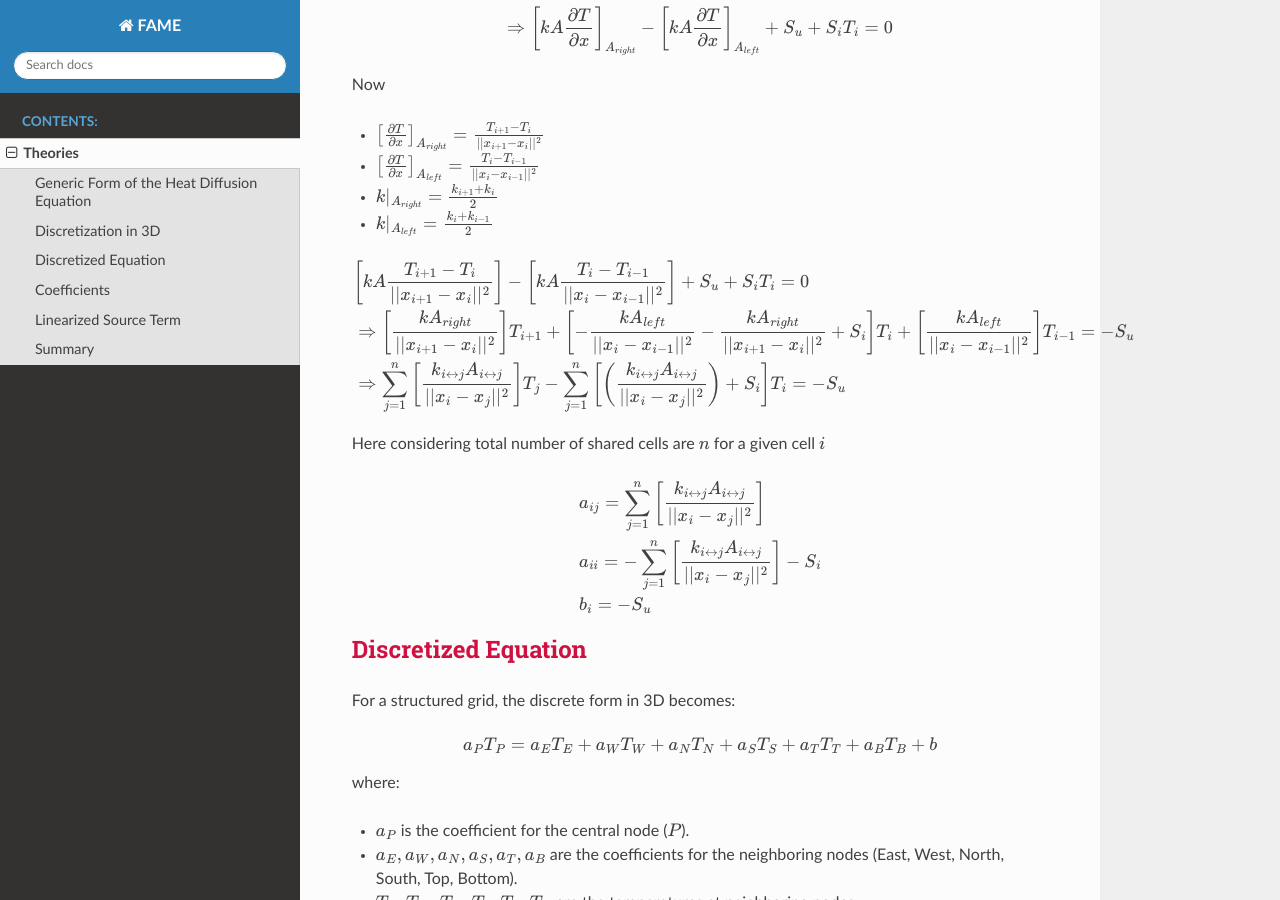
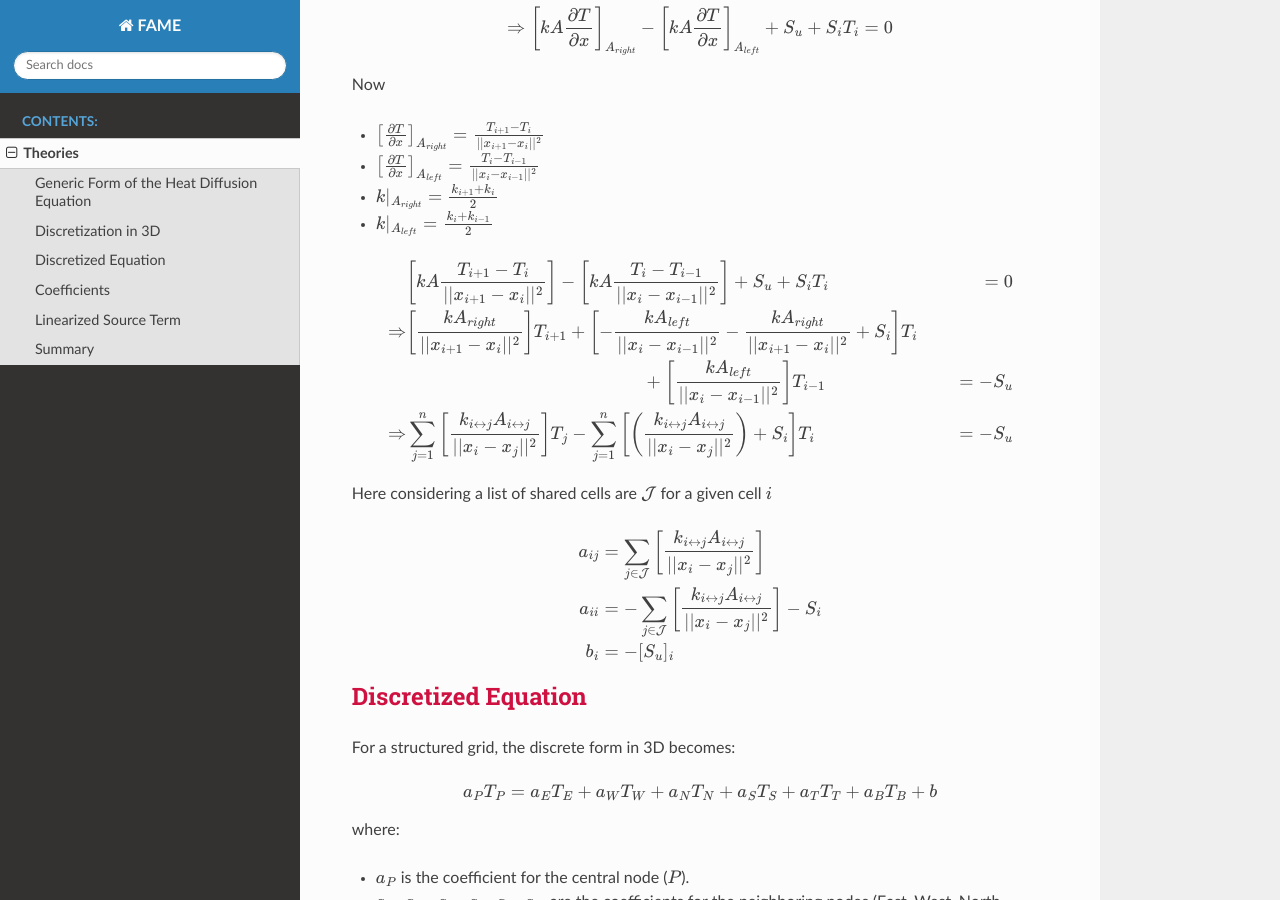
Before and after one commit to neoceph/FAME, a Sphinx documentation site: the page built from docs/source/theories/heatDiffusion.rst, in a window 1280 px wide and 900 px high, scrolled down 1265 px. Built offline with Sphinx 7.4.7 and the Read the Docs theme 3.1.0, drawn with Linux system fonts in a browser that asks for light colours; pages that are not in the unit, such as notebooks, are missing from menus.

Commit message:
fixed issue with latex compilation for aligned equation

```diff
--- a/docs/source/theories/heatDiffusion.rst
+++ b/docs/source/theories/heatDiffusion.rst
@@ -58,22 +58,21 @@ Now
 
 
 .. math::
+    \begin{aligned}
+        & \left[kA \frac{T_{i+1}-T_i}{||x_{i+1} - x_i||^2} \right ] - \left[kA \frac{T_{i}-T_{i-1}}{||x_i-x_{i-1}||^2} \right] + S_u + S_i T_i & = 0 \\
+        \Rightarrow & \left[ \frac{kA_{right}}{||x_{i+1} - x_i||^2} \right]T_{i+1} + \left[-\frac{kA_{left}}{||x_{i} - x_{i-1}||^2} -\frac{kA_{right}}{||x_{i+1} - x_i||^2} + S_i \right]T_{i} \\
+            & \hspace{6.25 cm} + \left[ \frac{kA_{left}}{||x_{i} - x_{i-1}||^2} \right]T_{i-1} & = -S_u \\
+        \Rightarrow & \sum_{j=1}^n\left[ \frac{k_{i \leftrightarrow j}A_{i \leftrightarrow j}}{||x_{i} - x_{j}||^2} \right]T_{j} -\sum_{j=1}^n\left[\left(\frac{k_{i \leftrightarrow j}A_{i \leftrightarrow j}}{||x_{i} - x_{j}||^2}\right) + S_i  \right]T_{i} & = -S_u \\
+    \end{aligned}
 
-    \begin{align*}
-        & \left[kA \frac{T_{i+1}-T_i}{||x_{i+1} - x_i||^2} \right] - \left[kA \frac{T_{i}-T_{i-1}}{||x_i-x_{i-1}||^2} \right] + S_u + S_i T_i = 0    \\
-        & \Rightarrow \left[ \frac{kA_{right}}{||x_{i+1} - x_i||^2} \right]T_{i+1} + \left[-\frac{kA_{left}}{||x_{i} - x_{i-1}||^2} -\frac{kA_{right}}{||x_{i+1} - x_i||^2} + S_i \right]T_{i} + \left[ \frac{kA_{left}}{||x_{i} - x_{i-1}||^2} \right]T_{i-1} = -S_u   \\
-        & \Rightarrow \sum_{j=1}^n\left[ \frac{k_{i \leftrightarrow j}A_{i \leftrightarrow j}}{||x_{i} - x_{j}||^2} \right]T_{j} -\sum_{j=1}^n\left[\left(\frac{k_{i \leftrightarrow j}A_{i \leftrightarrow j}}{||x_{i} - x_{j}||^2}\right) + S_i  \right]T_{i} = -S_u
-    \end{align*}
-
-Here considering total number of shared cells are :math:`n` for a given cell :math:`i`
+Here considering a list of shared cells are :math:`\mathcal{J}` for a given cell :math:`i`
 
 .. math::
-    \begin{align*}
-        & a_{ij} = \sum_{j=1}^n\left[ \frac{k_{i \leftrightarrow j}A_{i \leftrightarrow j}}{||x_{i} - x_{j}||^2} \right]    \\
-        & a_{ii} = -\sum_{j=1}^n\left[\frac{k_{i \leftrightarrow j}A_{i \leftrightarrow j}}{||x_{i} - x_{j}||^2}\right] - S_i  \\
-        & b_{i} = -S_u
-    \end{align*}
-
+    \begin{aligned}
+        a_{ij} &= \sum_{j \in \mathcal{J}}\left[ \frac{k_{i \leftrightarrow j}A_{i \leftrightarrow j}}{||x_{i} - x_{j}||^2} \right] \\
+        a_{ii} &= -\sum_{j \in \mathcal{J}}\left[\frac{k_{i \leftrightarrow j}A_{i \leftrightarrow j}}{||x_{i} - x_{j}||^2}\right] - S_i \\
+        b_{i} &= -[S_u]_{i} \\
+    \end{aligned}
 
 Discretized Equation
 ---------------------
```
